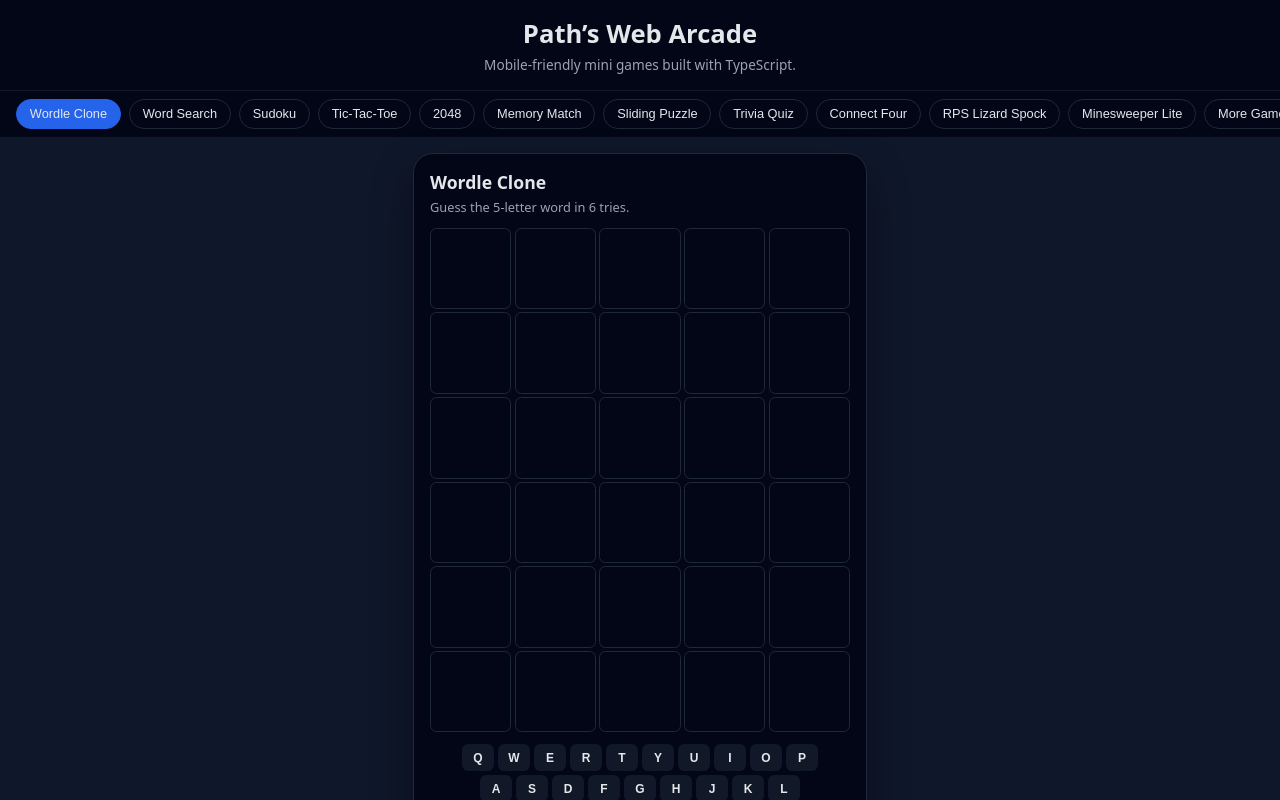
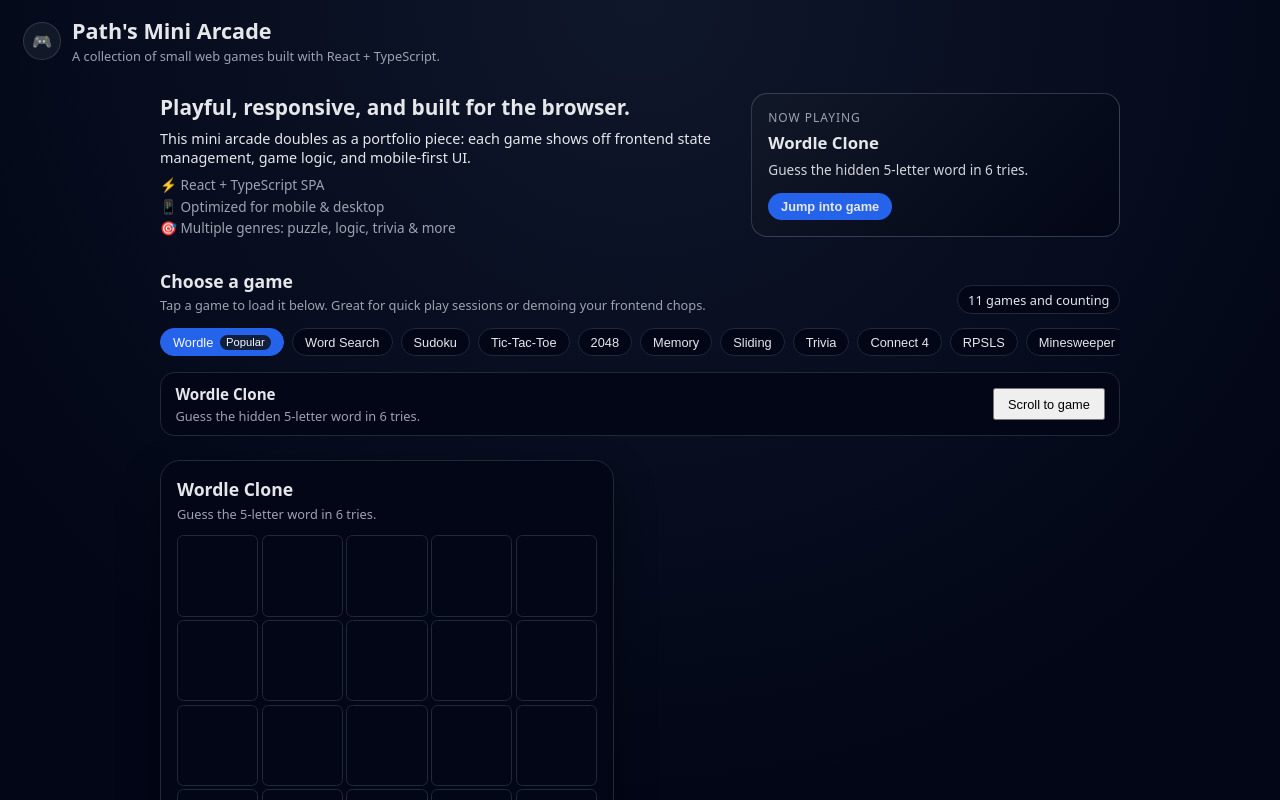
Before and after one commit to jcahnProgramming/webappgames, a React (Vite) app: page / in a window 1280 px wide. Shown: the top 800 px of the page. Built offline with nearby package versions, Linux system fonts and the light colour scheme.

Commit message:
updated landing page

```diff
--- a/src/App.css
+++ b/src/App.css
@@ -1005,3 +1005,279 @@ body {
 .mine-actions {
   margin-top: 0.5rem;
 }
+
+
+/* Layout shell */
+
+.site-container {
+  min-height: 100vh;
+  background: radial-gradient(circle at top, #0f172a 0, #020617 55%);
+  color: #e5e7eb;
+  font-family: system-ui, -apple-system, BlinkMacSystemFont, "SF Pro Text",
+    sans-serif;
+}
+
+.site-header {
+  padding: 1rem 1.5rem 0.5rem;
+}
+
+.site-main {
+  padding: 0 1.5rem 2rem;
+  max-width: 960px;
+  margin: 0 auto;
+}
+
+.site-footer {
+  padding: 0.75rem 1.5rem 1.5rem;
+  text-align: center;
+  font-size: 0.8rem;
+  color: #6b7280;
+}
+
+/* Brand */
+
+.site-brand {
+  display: flex;
+  align-items: center;
+  gap: 0.75rem;
+}
+
+.site-logo {
+  width: 2.25rem;
+  height: 2.25rem;
+  border-radius: 999px;
+  display: flex;
+  align-items: center;
+  justify-content: center;
+  background: #111827;
+  box-shadow: 0 0 0 1px rgba(148, 163, 184, 0.3);
+}
+
+.site-title {
+  font-size: 1.35rem;
+  margin: 0;
+}
+
+.site-tagline {
+  font-size: 0.8rem;
+  margin: 0.15rem 0 0;
+  color: #9ca3af;
+}
+
+/* Hero */
+
+.site-hero {
+  margin-top: 1.25rem;
+  display: grid;
+  grid-template-columns: minmax(0, 2fr) minmax(0, 1.3fr);
+  gap: 1.5rem;
+  align-items: stretch;
+}
+
+.site-hero-text h2 {
+  margin: 0 0 0.5rem;
+  font-size: 1.3rem;
+}
+
+.site-hero-text p {
+  margin: 0 0 0.5rem;
+  font-size: 0.9rem;
+  color: #e5e7eb;
+}
+
+.site-hero-list {
+  list-style: none;
+  padding: 0;
+  margin: 0.25rem 0 0;
+  font-size: 0.85rem;
+  color: #9ca3af;
+}
+.site-hero-list li + li {
+  margin-top: 0.15rem;
+}
+
+.site-hero-highlight {
+  border-radius: 1rem;
+  padding: 0.9rem 1rem;
+  background: linear-gradient(135deg, #111827, #020617);
+  border: 1px solid rgba(148, 163, 184, 0.3);
+  display: flex;
+  flex-direction: column;
+  gap: 0.35rem;
+}
+
+.site-hero-label {
+  font-size: 0.75rem;
+  text-transform: uppercase;
+  letter-spacing: 0.08em;
+  color: #9ca3af;
+}
+
+.site-hero-game-name {
+  margin: 0;
+  font-size: 1.05rem;
+}
+
+.site-hero-game-tagline {
+  margin: 0;
+  font-size: 0.85rem;
+  color: #d1d5db;
+}
+
+.site-hero-play {
+  margin-top: 0.5rem;
+  align-self: flex-start;
+}
+
+/* Game picker */
+
+.game-picker {
+  margin-top: 2rem;
+  display: flex;
+  flex-direction: column;
+  gap: 0.85rem;
+}
+
+.game-picker-header {
+  display: flex;
+  justify-content: space-between;
+  gap: 0.75rem;
+  align-items: flex-end;
+}
+
+.game-picker-header h2 {
+  margin: 0;
+  font-size: 1.1rem;
+}
+
+.game-picker-subtitle {
+  margin: 0.2rem 0 0;
+  font-size: 0.8rem;
+  color: #9ca3af;
+}
+
+.game-picker-count {
+  font-size: 0.8rem;
+  padding: 0.3rem 0.6rem;
+  border-radius: 999px;
+  border: 1px solid #1f2937;
+  background: #020617;
+  color: #e5e7eb;
+}
+
+/* Upgraded game chips */
+
+.game-chip-row {
+  display: flex;
+  gap: 0.5rem;
+  overflow-x: auto;
+  padding-bottom: 0.15rem;
+}
+
+.game-chip-row::-webkit-scrollbar {
+  height: 4px;
+}
+.game-chip-row::-webkit-scrollbar-thumb {
+  background: #4b5563;
+  border-radius: 999px;
+}
+
+.game-chip {
+  flex: 0 0 auto;
+  border-radius: 999px;
+  border: 1px solid #1f2937;
+  background: #020617;
+  padding: 0.35rem 0.75rem;
+  display: flex;
+  align-items: center;
+  gap: 0.4rem;
+  font-size: 0.8rem;
+  cursor: pointer;
+  color: #e5e7eb;
+  transition: background 0.15s ease, border 0.15s ease, transform 0.1s ease;
+}
+
+.game-chip:hover {
+  background: #0b1120;
+  transform: translateY(-1px);
+}
+
+.game-chip--active {
+  background: #2563eb;
+  border-color: #2563eb;
+  color: #f9fafb;
+}
+
+.game-chip-name {
+  white-space: nowrap;
+}
+
+.game-chip-badge {
+  font-size: 0.7rem;
+  padding: 0.1rem 0.4rem;
+  border-radius: 999px;
+  background: rgba(15, 23, 42, 0.9);
+}
+
+/* Game detail row */
+
+.game-detail {
+  display: flex;
+  justify-content: space-between;
+  align-items: center;
+  gap: 0.75rem;
+  padding: 0.65rem 0.9rem;
+  border-radius: 0.9rem;
+  border: 1px solid #1f2937;
+  background: #020617;
+}
+
+.game-detail-text h3 {
+  margin: 0;
+  font-size: 0.95rem;
+}
+
+.game-detail-text p {
+  margin: 0.2rem 0 0;
+  font-size: 0.8rem;
+  color: #9ca3af;
+}
+
+.secondary-button.game-detail-play {
+  font-size: 0.8rem;
+  padding: 0.4rem 0.8rem;
+}
+
+/* Game shell section */
+
+.game-shell-section {
+  margin-top: 1.5rem;
+}
+
+/* Ensure GameShell itself has some spacing if not already */
+
+.game-shell {
+  margin-top: 0.5rem;
+}
+
+/* Responsive tweaks */
+
+@media (max-width: 768px) {
+  .site-main {
+    padding: 0 1rem 2rem;
+  }
+
+  .site-hero {
+    grid-template-columns: minmax(0, 1fr);
+  }
+
+  .game-detail {
+    flex-direction: column;
+    align-items: flex-start;
+  }
+
+  .secondary-button.game-detail-play {
+    align-self: stretch;
+    text-align: center;
+  }
+}
--- a/src/App.tsx
+++ b/src/App.tsx
@@ -1,5 +1,8 @@
 import React, { useState } from "react";
+import "./App.css";
+
 import { GameShell } from "./components/GameShell";
+
 import { WordleGame } from "./games/WordleGame";
 import { WordSearchGame } from "./games/WordSearchGame";
 import { SudokuGame } from "./games/SudokuGame";
@@ -12,16 +15,6 @@ import { ConnectFourGame } from "./games/ConnectFourGame";
 import { RpslsGame } from "./games/RpslsGame";
 import { MinesweeperGame } from "./games/MinesweeperGame";
 
-
-
-
-
-
-
-
-
-
-
 type GameId =
   | "wordle"
   | "wordsearch"
@@ -33,45 +26,90 @@ type GameId =
   | "trivia"
   | "connect4"
   | "rpsls"
-  | "minesweeper"
-  | "comingSoon";
+  | "minesweeper";
 
-
-
-
-
-
-
-
-
-
-const GAME_LABELS: Record<GameId, string> = {
-  wordle: "Wordle Clone",
-  wordsearch: "Word Search",
-  sudoku: "Sudoku",
-  tictactoe: "Tic-Tac-Toe",
-  game2048: "2048",
-  memory: "Memory Match",
-  sliding: "Sliding Puzzle",
-  trivia: "Trivia Quiz",
-  connect4: "Connect Four",
-  rpsls: "RPS Lizard Spock",
-  minesweeper: "Minesweeper Lite",
-  comingSoon: "More Games Soon",
+type GameMeta = {
+  id: GameId;
+  shortName: string;
+  name: string;
+  tagline: string;
+  badge?: string;
 };
 
-
-
-
-
-
-
-
-
-
+const GAME_LIST: GameMeta[] = [
+  {
+    id: "wordle",
+    shortName: "Wordle",
+    name: "Wordle Clone",
+    tagline: "Guess the hidden 5-letter word in 6 tries.",
+    badge: "Popular",
+  },
+  {
+    id: "wordsearch",
+    shortName: "Word Search",
+    name: "Word Search",
+    tagline: "Drag to highlight hidden words in a letter grid.",
+  },
+  {
+    id: "sudoku",
+    shortName: "Sudoku",
+    name: "Sudoku",
+    tagline: "Fill the 9×9 board so each row, column and box has 1–9.",
+  },
+  {
+    id: "tictactoe",
+    shortName: "Tic-Tac-Toe",
+    name: "Tic-Tac-Toe vs AI",
+    tagline: "Classic X vs O with a simple computer opponent.",
+  },
+  {
+    id: "game2048",
+    shortName: "2048",
+    name: "2048",
+    tagline: "Slide and merge tiles to reach 2048.",
+  },
+  {
+    id: "memory",
+    shortName: "Memory",
+    name: "Memory Match",
+    tagline: "Flip cards and find all the emoji pairs.",
+  },
+  {
+    id: "sliding",
+    shortName: "Sliding",
+    name: "Sliding Puzzle",
+    tagline: "Rearrange tiles to put the numbers back in order.",
+  },
+  {
+    id: "trivia",
+    shortName: "Trivia",
+    name: "Trivia Quiz",
+    tagline: "10 quick dev-themed questions with instant feedback.",
+  },
+  {
+    id: "connect4",
+    shortName: "Connect 4",
+    name: "Connect Four",
+    tagline: "Drop discs and connect four in a row with a friend.",
+  },
+  {
+    id: "rpsls",
+    shortName: "RPSLS",
+    name: "Rock–Paper–Scissors–Lizard–Spock",
+    tagline: "Because normal RPS wasn’t chaotic enough.",
+  },
+  {
+    id: "minesweeper",
+    shortName: "Minesweeper",
+    name: "Minesweeper Lite",
+    tagline: "Clear the board without detonating a mine.",
+  },
+];
 
 const App: React.FC = () => {
   const [activeGame, setActiveGame] = useState<GameId>("wordle");
+
+  const currentMeta = GAME_LIST.find((g) => g.id === activeGame) ?? GAME_LIST[0];
 
   const renderGame = () => {
     switch (activeGame) {
@@ -98,50 +136,124 @@ const renderGame = () => {
       case "minesweeper":
         return <MinesweeperGame />;
       default:
-      return (
-        <div className="placeholder">
-          More games are coming soon to this arcade. Stay tuned!</div>
-      );
+        return null;
     }
   };
 
-
-
-
-
-
-
-
-
-
-
   return (
-    <div className="app-root">
-      <header className="app-header">
-        <h1>Path’s Web Arcade</h1>
-        <p className="app-subtitle">Mobile-friendly mini games built with TypeScript.</p>
+    <div className="site-container">
+      {/* Header / brand */}
+      <header className="site-header">
+        <div className="site-brand">
+          <div className="site-logo">🎮</div>
+          <div>
+            <h1 className="site-title">Path&apos;s Mini Arcade</h1>
+            <p className="site-tagline">
+              A collection of small web games built with React + TypeScript.
+            </p>
+          </div>
+        </div>
       </header>
 
-      <nav className="game-nav">
-        {Object.entries(GAME_LABELS).map(([id, label]) => (
+      <main className="site-main">
+        {/* Landing hero */}
+        <section className="site-hero">
+          <div className="site-hero-text">
+            <h2>Playful, responsive, and built for the browser.</h2>
+            <p>
+              This mini arcade doubles as a portfolio piece: each game shows off
+              frontend state management, game logic, and mobile-first UI.
+            </p>
+            <ul className="site-hero-list">
+              <li>⚡ React + TypeScript SPA</li>
+              <li>📱 Optimized for mobile & desktop</li>
+              <li>🎯 Multiple genres: puzzle, logic, trivia & more</li>
+            </ul>
+          </div>
+          <div className="site-hero-highlight">
+            <span className="site-hero-label">Now playing</span>
+            <h3 className="site-hero-game-name">{currentMeta.name}</h3>
+            <p className="site-hero-game-tagline">{currentMeta.tagline}</p>
             <button
-            key={id}
-            className={`game-nav-button ${
-              activeGame === id ? "game-nav-button--active" : ""
-            }`}
-            onClick={() => setActiveGame(id as GameId)}
+              className="primary-button site-hero-play"
+              onClick={() => {
+                const el = document.querySelector(".game-shell-section");
+                if (el) {
+                  el.scrollIntoView({ behavior: "smooth", block: "start" });
+                }
+              }}
             >
-            {label}
+              Jump into game
+            </button>
+          </div>
+        </section>
+
+        {/* Game selection section */}
+        <section className="game-picker">
+          <div className="game-picker-header">
+            <div>
+              <h2>Choose a game</h2>
+              <p className="game-picker-subtitle">
+                Tap a game to load it below. Great for quick play sessions or
+                demoing your frontend chops.
+              </p>
+            </div>
+            <span className="game-picker-count">
+              {GAME_LIST.length} games and counting
+            </span>
+          </div>
+
+          {/* Upgraded selection bar */}
+          <div className="game-chip-row">
+            {GAME_LIST.map((game) => (
+              <button
+                key={game.id}
+                className={[
+                  "game-chip",
+                  game.id === activeGame ? "game-chip--active" : "",
+                ]
+                  .filter(Boolean)
+                  .join(" ")}
+                onClick={() => setActiveGame(game.id)}
+              >
+                <span className="game-chip-name">{game.shortName}</span>
+                {game.badge && (
+                  <span className="game-chip-badge">{game.badge}</span>
+                )}
               </button>
             ))}
-      </nav>
+          </div>
 
-      <main className="app-main">
+          {/* Current game summary */}
+          <div className="game-detail">
+            <div className="game-detail-text">
+              <h3>{currentMeta.name}</h3>
+              <p>{currentMeta.tagline}</p>
+            </div>
+            <button
+              className="secondary-button game-detail-play"
+              onClick={() => {
+                const el = document.querySelector(".game-shell-section");
+                if (el) {
+                  el.scrollIntoView({ behavior: "smooth", block: "start" });
+                }
+              }}
+            >
+              Scroll to game
+            </button>
+          </div>
+        </section>
+
+        {/* Actual game area */}
+        <section className="game-shell-section">
           <GameShell>{renderGame()}</GameShell>
+        </section>
       </main>
 
-      <footer className="app-footer">
-        <span>Built with React + TypeScript · Optimized for mobile</span>
+      <footer className="site-footer">
+        <p>
+          Built with React + TypeScript. &copy; {new Date().getFullYear()} Path
+        </p>
       </footer>
     </div>
   );
```
Lines whose indentation alone changed are shown as unchanged.
